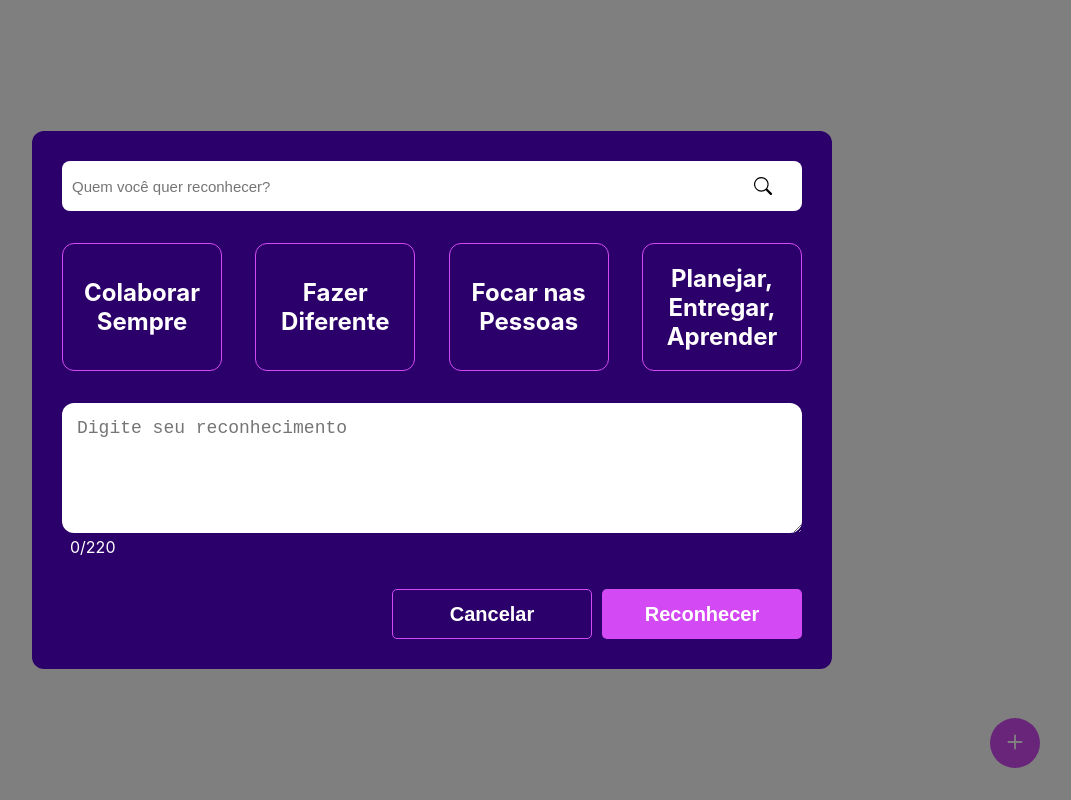
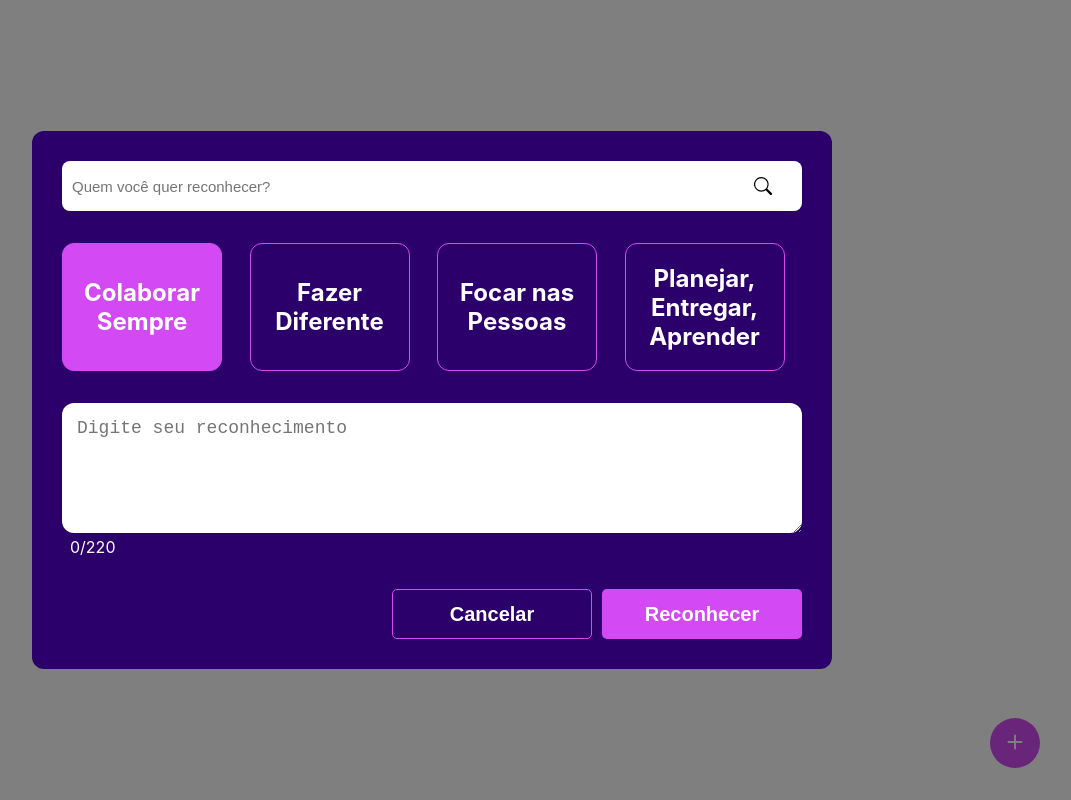
Before and after one commit to somosdigix/aprecie-react, a React (Create React App) app: page / in a window 1280 px wide. Both pictures are taken after a click on the button 1223 px from the left and 743 px from the top of the page. Shown: the whole page, without its empty margins (208-1279 px from the left). Built offline with nearby package versions, Linux system fonts and the light colour scheme.

Commit message:
ajeitando seleção dos radiobuttons

```diff
--- a/src/components/busca/Busca.css
+++ b/src/components/busca/Busca.css
@@ -63,3 +63,9 @@
         right: 30px;
     }
 }
+
+@media (max-width: 350px) {
+    .campo-busca>input {
+        font-size: 12px;
+    }
+}
--- a/src/components/busca/Busca.tsx
+++ b/src/components/busca/Busca.tsx
@@ -13,9 +13,7 @@ export const Busca = (props: BuscaProps) => {
                     <path d="M11.742 10.344a6.5 6.5 0 1 0-1.397 1.398h-.001c.03.04.062.078.098.115l3.85 3.85a1 1 0 0 0 1.415-1.414l-3.85-3.85a1.007 1.007 0 0 0-.115-.1zM12 6.5a5.5 5.5 0 1 1-11 0 5.5 5.5 0 0 1 11 0z" />
                 </svg>
             </div>
-            <div className="resultado">
-
-            </div>
+            <div className="resultado"></div>
         </div>
     );
 }
--- a/src/components/modalReconhecimento/ModalReconhecimento.css
+++ b/src/components/modalReconhecimento/ModalReconhecimento.css
@@ -40,13 +40,14 @@
 }
 
 .pilar {
+    width: 100%;
+}
+
+.pilarLabel {
     display: flex;
     align-items: center;
     justify-content: center;
     gap: 10px;
-
-    border: 1px solid #D34AF4;
-    border-radius: 12px;
 
     padding: 5px;
 
@@ -59,11 +60,15 @@
     height: 50px;
     cursor: pointer;
     box-sizing: border-box;
+    border: 1px solid #D34AF4;
+    border-radius: 12px;
 }
 
-.pilar:checked,
+
+input[type=radio]:checked+label,
 .pilar:hover {
     background-color: #D34AF4;
+    border-radius: 12px;
 }
 
 .container-descricao {
@@ -129,6 +134,7 @@
     .modal--container {
         width: 80%;
         height: auto;
+        min-width: 750px;
         max-width: 800px;
         max-height: 550px;
 
@@ -145,7 +151,7 @@
         margin: 32px auto;
     }
 
-    .pilar {
+    .pilarLabel {
         width: 10rem;
         height: 8rem;
         font-size: 24px;
@@ -163,3 +169,9 @@
         width: 200px;
     }
 }
+
+@media (max-width: 350px) {
+    .pilarLabel, #descricao-reconhecimento, .botao  {
+        font-size: 16px;
+    }
+}
--- a/src/components/modalReconhecimento/ModalReconhecimento.tsx
+++ b/src/components/modalReconhecimento/ModalReconhecimento.tsx
@@ -7,22 +7,25 @@ export const ModalReconhecimento = () => {
             <div className='modal--container'>
                 <Busca texto="Quem você quer reconhecer?" />
                 <div className="container--pilares">
-                    <label className='pilar'>
-                        Colaborar Sempre
-                        <input type="radio" name="pilar" value={"colaborarSempre"} className='input-pilar' checked={true} />
-                    </label>
-                    <label className='pilar'>
-                        Fazer Diferente
-                        <input type="radio" name="pilar" value={"fazerDiferente"} className='input-pilar' />
-                    </label>
-                    <label className='pilar'>
-                        Focar nas Pessoas
-                        <input type="radio" name="pilar" value={"focarNasPessoas"} className='input-pilar' />
-                    </label>
-                    <label className='pilar'>
-                        Planejar, Entregar, Aprender
-                        <input type="radio" name="pilar" value={"PlanejarEntregarAprender"} className='input-pilar' />
-                    </label>
+                    <div className="pilar pilar-colaborarSempre">
+                        <input type="radio" name="pilar" value={"colaborarSempre"} className='input-pilar' defaultChecked id='colaborarSempre' />
+                        <label htmlFor='colaborarSempre' className='pilarLabel'> Colaborar Sempre </label>
+                    </div>
+
+                    <div className="pilar pilar-fazerDiferente">
+                        <input type="radio" name="pilar" value={"fazerDiferente"} className='input-pilar' id='fazerDiferente' />
+                        <label htmlFor='fazerDiferente' className='pilarLabel'> Fazer Diferente </label>
+                    </div>
+
+                    <div className="pilar pilar-focarNasPessoas">
+                        <input type="radio" name="pilar" value={"focarNasPessoas"} className='input-pilar' id='focarNasPessoas' />
+                        <label htmlFor='focarNasPessoas' className='pilarLabel'>Focar nas Pessoas </label>
+                    </div>
+
+                    <div className="pilar pilar-PlanejarEntregarAprender">
+                        <input type="radio" name="pilar" value={"PlanejarEntregarAprender"} className='input-pilar' id='PlanejarEntregarAprender' />
+                        <label htmlFor='PlanejarEntregarAprender' className='pilarLabel'> Planejar, Entregar, Aprender</label>
+                    </div>
                 </div>
                 <div className="container-descricao">
                     <textarea name="descricao" id="descricao-reconhecimento" placeholder='Digite seu reconhecimento' maxLength={220} cols={30} rows={5}></textarea>
```
